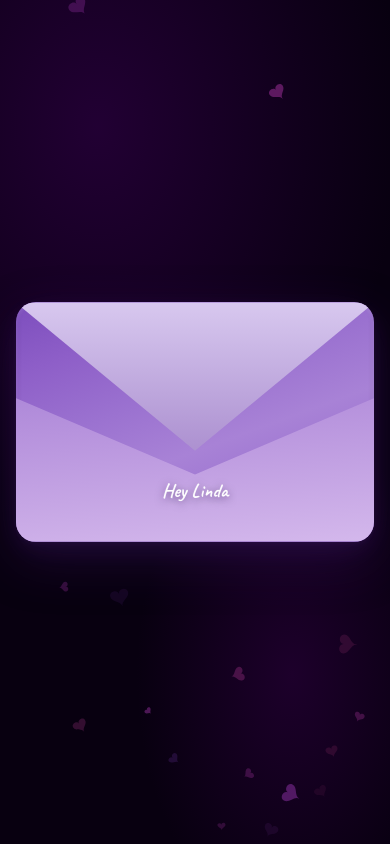
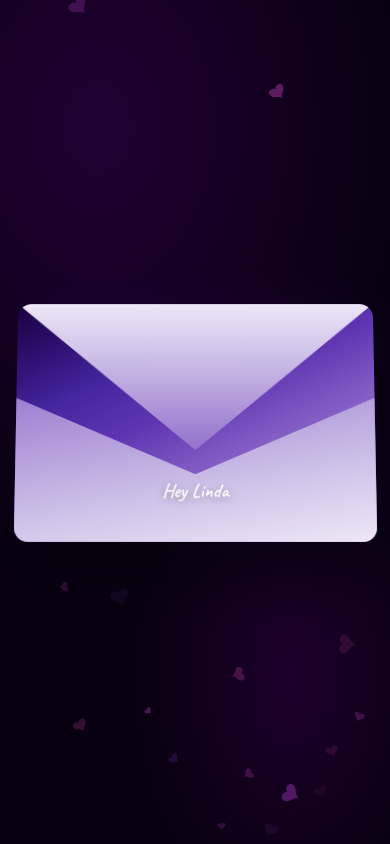
Before and after one commit to fradicus/valentines-card, a website built with Vite: page index.html in a window 390 px wide. Built offline with nearby package versions, Linux system fonts and the light colour scheme.

Commit message:
Original commit COPY

```diff
--- a/src/style.css
+++ b/src/style.css
@@ -85,12 +85,12 @@ body {
   width: min(460px, 88vw);
   aspect-ratio: 3 / 2;
   transform-style: preserve-3d;
-  transform: rotateX(0deg);
+  transform: rotateX(6deg);
   transition: transform 0.5s cubic-bezier(0.23, 1, 0.32, 1);
 }
 
 .envelope:hover {
-  transform: rotateX(0deg) scale(1.03);
+  transform: rotateX(6deg) scale(1.03);
 }
 
 .envelope.opened {
@@ -98,7 +98,7 @@ body {
 }
 
 .envelope.opened:hover {
-  transform: rotateX(0deg);
+  transform: rotateX(6deg);
 }
 
 /* --- Envelope Back (base layer) --- */
@@ -106,23 +106,21 @@ body {
 .env-back {
   position: absolute;
   inset: 0;
-  border-radius: 20px;
+  border-radius: 14px;
   background: linear-gradient(
-    160deg,
-    #7c4dbd 0%,
-    #8e5fc8 20%,
-    #9b72d0 40%,
-    #a882d6 58%,
-    #9b72d0 76%,
-    #8e5fc8 90%,
-    #7c4dbd 100%
+    155deg,
+    #1a0040 0%,
+    #2d1070 15%,
+    #4527a0 30%,
+    #5e35b1 45%,
+    #7e57c2 60%,
+    #9575cd 75%,
+    #b39ddb 90%,
+    #d1c4e9 100%
   );
   box-shadow:
-    0 18px 50px rgba(60, 20, 100, 0.35),
-    0 8px 24px rgba(80, 40, 120, 0.18),
-    0 2px 6px rgba(100, 60, 140, 0.12),
-    inset 0 2px 4px rgba(255, 255, 255, 0.15),
-    inset 0 -3px 6px rgba(50, 20, 80, 0.15);
+    0 30px 60px rgba(0, 0, 0, 0.55),
+    0 0 60px rgba(94, 53, 177, 0.12);
   z-index: 0;
 }
 
@@ -131,18 +129,17 @@ body {
 .env-front {
   position: absolute;
   inset: 0;
-  border-radius: 20px;
+  border-radius: 14px;
   background: linear-gradient(
-    175deg,
-    #9b72d0 0%,
-    #a882d6 25%,
-    #b793dd 50%,
-    #c5a5e4 75%,
-    #d4b8ec 100%
+    170deg,
+    #7e57c2 0%,
+    #9575cd 25%,
+    #b39ddb 50%,
+    #d1c4e9 75%,
+    #ede7f6 100%
   );
   clip-path: polygon(0 40%, 50% 72%, 100% 40%, 100% 100%, 0 100%);
   z-index: 2;
-  filter: drop-shadow(0 -2px 3px rgba(80, 40, 120, 0.1));
 }
 
 /* --- Envelope Label (plain text on envelope) --- */
@@ -156,9 +153,9 @@ body {
   font-family: 'Caveat', cursive;
   font-size: clamp(22px, 5vw, 34px);
   font-weight: 700;
-  color: #fff;
+  color: rgba(255, 255, 255, 0.92);
   white-space: nowrap;
-  text-shadow: 0 2px 8px rgba(40, 10, 70, 0.5);
+  text-shadow: 0 2px 8px rgba(0, 0, 0, 0.3);
   pointer-events: none;
   transition: opacity 0.4s ease 0.3s;
 }
@@ -172,22 +169,21 @@ body {
 .env-flap {
   position: absolute;
   inset: 0;
-  border-radius: 20px;
+  border-radius: 14px;
   background: linear-gradient(
     180deg,
-    #d8c8ef 0%,
-    #cbb8e6 18%,
-    #bda6dc 38%,
-    #af94d2 58%,
-    #a285c9 78%,
-    #9676c0 100%
+    #ede7f6 0%,
+    #d1c4e9 20%,
+    #b39ddb 40%,
+    #9575cd 60%,
+    #7e57c2 80%,
+    #5e35b1 100%
   );
   clip-path: polygon(0 0, 100% 0, 50% 62%);
   transform-origin: 50% 0;
   z-index: 4;
   backface-visibility: hidden;
   transition: transform 0.8s cubic-bezier(0.4, 0, 0.2, 1);
-  filter: drop-shadow(0 3px 4px rgba(80, 40, 120, 0.1));
 }
 
 .envelope.opened .env-flap {
@@ -222,7 +218,7 @@ body {
   left: 0;
   right: 0;
   height: 3px;
-  background: linear-gradient(90deg, #c5b3e6, #d4a0e8, #c5b3e6);
+  background: linear-gradient(90deg, var(--env-light), var(--hot), var(--env-light));
 }
 
 .letter.rising {
@@ -403,7 +399,7 @@ body {
 
 @keyframes yes-pulse {
   0%, 100% { filter: brightness(1); }
-  50% { filter: brightness(1.1) drop-shadow(0 0 10px rgba(170,0,255,0.3)); }
+  50% { filter: brightness(1.1) drop-shadow(0 0 10px rgba(255,0,93,0.3)); }
 }
 
 .yes-btn .btn-label {
@@ -478,14 +474,21 @@ body {
   opacity: 1;
 }
 
+.celeb-title {
+  font-family: 'Caveat', cursive;
+  font-size: clamp(52px, 14vw, 100px);
+  font-weight: 700;
+  color: var(--hot);
+  text-shadow:
+    0 0 30px rgba(255, 0, 93, 0.5),
+    0 0 80px rgba(255, 0, 93, 0.2);
+  line-height: 1;
+  margin-bottom: 12px;
+}
+
 .celeb-text {
-  font-family: 'Caveat', cursive;
-  font-size: clamp(32px, 8vw, 56px);
-  font-weight: 700;
+  font-size: clamp(18px, 4vw, 26px);
   color: var(--soft-pink);
-  text-shadow: 0 0 30px rgba(200, 160, 255, 0.3);
-  line-height: 1.2;
-  margin-bottom: 12px;
 }
 
 .celeb-sub {
@@ -571,18 +574,18 @@ body {
   cursor: pointer;
   padding: 14px 36px;
   border-radius: 999px;
-  background: linear-gradient(135deg, #EA80FC, #D500F9, #AA00FF, #6200EA);
+  background: linear-gradient(135deg, var(--env-mid), var(--env-light));
   color: #fff;
   font-family: 'Inter', sans-serif;
   font-weight: 700;
   font-size: 16px;
-  box-shadow: 0 6px 20px rgba(170, 0, 255, 0.4);
+  box-shadow: 0 6px 20px rgba(94, 53, 177, 0.4);
   transition: transform 0.15s ease, box-shadow 0.15s ease;
 }
 
 .retry-btn:hover {
   transform: scale(1.05);
-  box-shadow: 0 8px 28px rgba(170, 0, 255, 0.55);
+  box-shadow: 0 8px 28px rgba(94, 53, 177, 0.55);
 }
 
 /* ---------- RESPONSIVE ---------- */
```
